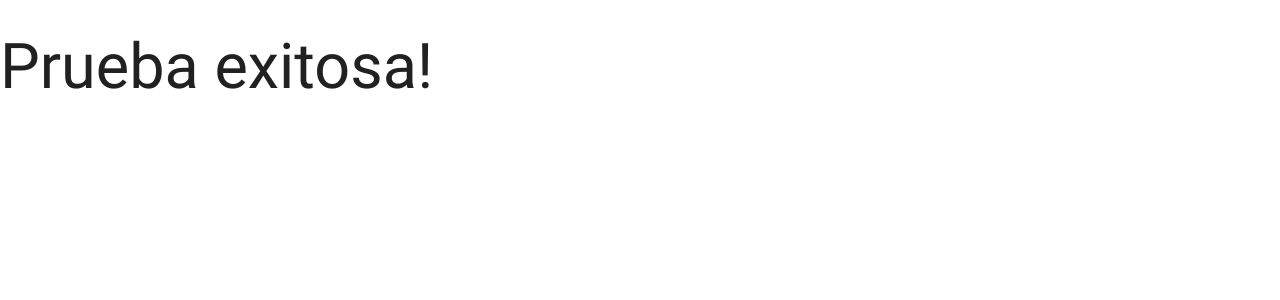
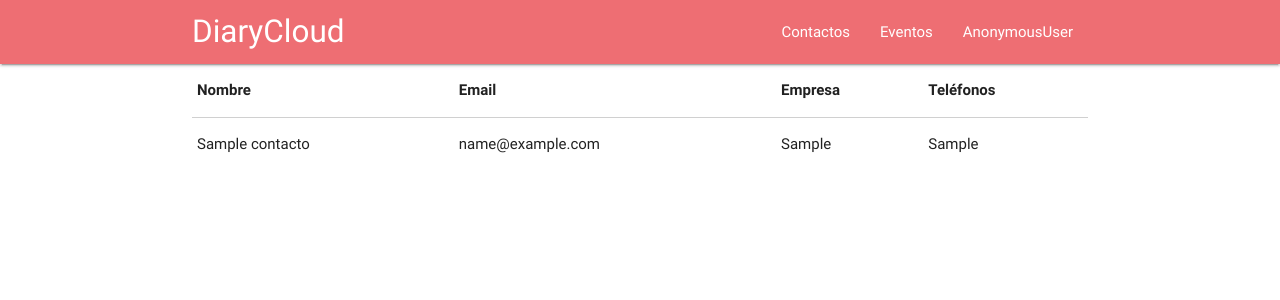
Before and after one commit to DigimundoTesca/diary-cloud, a Django app: page /contactos/ in a window 1280 px wide. Shown: the top 300 px of the page. Run offline with Django 3.2, Linux system fonts and the light colour scheme; tables that the repository leaves empty hold one stand-in row (values such as "Sample post"); some libraries are stand-ins or nearby versions.

Commit message:
Añadidos todos los contactos en frontend

```diff
--- a/contacts/templates/contactos.html
+++ b/contacts/templates/contactos.html
@@ -1,5 +1,30 @@
 {% extends "base.html" %}
 
 {% block content %}
-  <h1>Prueba exitosa!</h1>
+<div class="container">
+  <table class="highlight">
+    <thead>
+      <th>Nombre</th>
+      <th>Email</th>
+      <th>Empresa</th>
+      <th>Teléfonos</th>
+    </thead>
+    <tbody>
+      {% for contacto in contactos %}
+      <tr>
+        <td>{{ contacto.nombre }}</td>
+        <td>{{ contacto.email }}</td>
+        <td>{{ contacto.empresa }}</td>
+        <td>
+          {% for telefono in telefonos %}
+            {% if telefono.contacto == contacto %}
+            {{ telefono }}
+            {% endif %}
+          {% endfor %}
+        </td>
+      </tr>
+      {% endfor %}
+    </tbody>
+  </table>
+</div>
 {% endblock %}
--- a/contacts/views.py
+++ b/contacts/views.py
@@ -1,11 +1,13 @@
 from django.shortcuts import render
-from .models import Contacto
+from .models import Contacto, Telefono
 
 
 def contactos(request):
     template = 'contactos.html'
     contactos_lista = Contacto.objects.all()
+    telefonos_lista = Telefono.objects.all()
     context = {
         'contactos': contactos_lista,
+        'telefonos': telefonos_lista
     }
     return render(request, template, context)
--- a/diary/templates/base.html
+++ b/diary/templates/base.html
@@ -11,6 +11,21 @@
   </head>
 
   <body>
+    <nav>
+      <div class="container">
+        <div class="nav-wrapper">
+          <a href="#" class="brand-logo">DiaryCloud</a>
+          <ul id="nav-mobile" class="right hide-on-med-and-down">
+            <li><a href="sass.html">Contactos</a></li>
+            <li><a href="badges.html">Eventos</a></li>
+            <li>
+              <a href="collapsible.html">{{ request.user }}</a>
+            </li>
+          </ul>
+        </div>
+      </div>
+    </nav>
+
     {% block content %}
 
     {% endblock %}
```
